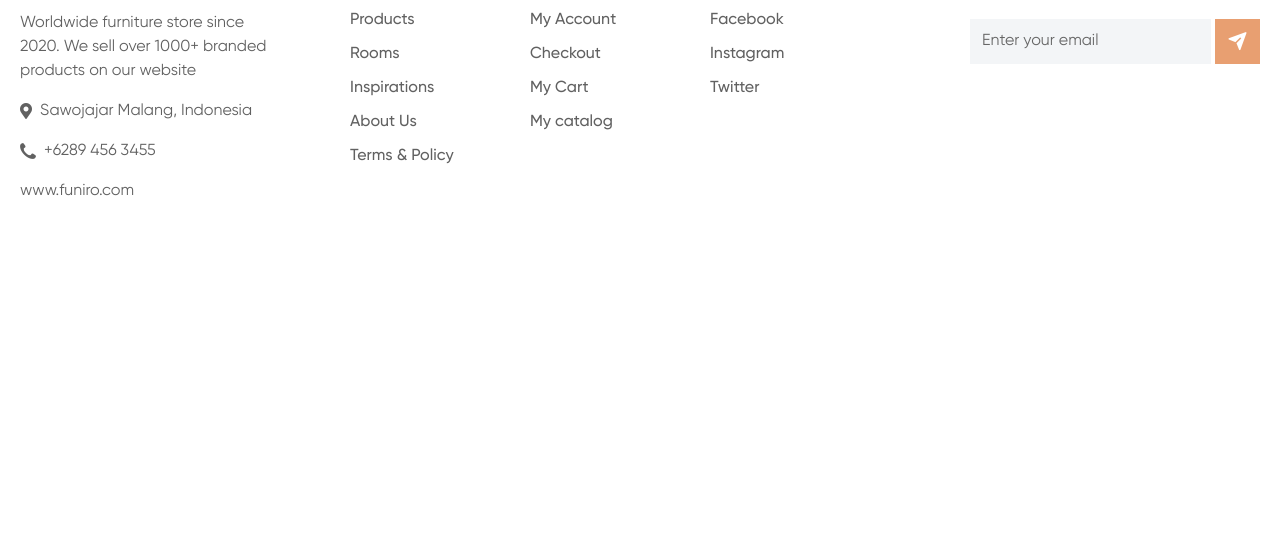
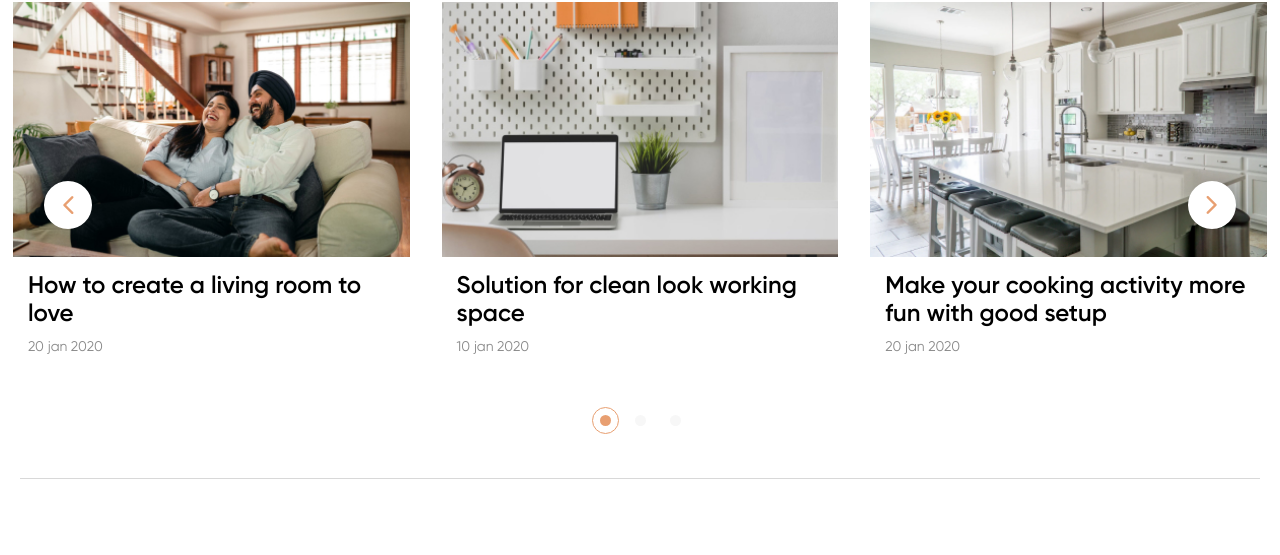
Before and after one commit to yungmoty/Funiro, a plain HTML site: page index.html in a window 1280 px wide. Shown: the part 2550-3105 px from the top of the page. Before the commit the page ends 2813 px from the top, so only its background shows below. Drawn offline with nearby package versions, Linux system fonts and the light colour scheme; files whose address does not match are found by name.

Commit message:
Added block of tips
Added and configured the slider, and added the adaptive

```diff
--- a/css/main.css
+++ b/css/main.css
@@ -1038,7 +1038,70 @@ body._lock {
 	z-index: 5;
 	justify-content: space-between;
 }
-.slider-arrows {
+
+/* ===== Page#4 ===== */
+.tips {
+	padding-top: calc(30px + (44 - 30) * ((100vw - 320px) / (1270 - 320)));
+	padding-bottom: calc(30px + (44 - 30) * ((100vw - 320px) / (1270 - 320)));
 }
-.slider-rooms__dotts {
+.tips__container {
 }
+.tips__title {
+}
+
+/* swiper-tips */
+.slider-tips {
+	position: relative;
+}
+.slider-tips__body {
+	/* Решение проблемы с box-shadow  */
+	overflow: hidden;
+	margin-right: calc(-15px + (-32 - -15) * ((100vw - 320px) / (1270 - 320)));
+	margin-left: calc(-15px + (-32 - -15) * ((100vw - 320px) / (1270 - 320)));
+	padding: calc(15px + (25 - 15) * ((100vw - 320px) / (1270 - 320)));
+}
+.slider-tips__slide {
+	display: flex;
+	flex-direction: column;
+	transition: box-shadow 0.3s ease 0s;
+}
+.slider-tips__image {
+	padding: 0 0 calc(251 / 391 * 100%) 0;
+}
+.slider-tips__content {
+	display: flex;
+	flex-direction: column;
+	padding: 15px;
+	flex: 1 1 auto;
+	align-items: flex-start;
+}
+.slider-tips__title {
+	flex: 1 1 auto;
+	color: inherit;
+	font-weight: 600;
+	line-height: 120%;
+	font-size: calc(18px + (24 - 18) * ((100vw - 320px) / (1270 - 320)));
+	transition: color 0.3s ease 0s;
+}
+.slider-tips__title:not(:last-child) {
+	margin: 0px 0px calc(8 / 24 * 1em) 0px;
+}
+.slider-tips__text {
+	color: var(--color2);
+	font-size: 14px;
+	line-height: 150%;
+}
+.slider-tips__dotts {
+	padding-top: calc(0px + (8 - 0) * ((100vw - 320px) / (1270 - 320)));
+	justify-content: center;
+}
+.slider-tips__arrows {
+	pointer-events: none;
+	position: absolute;
+	top: 50%;
+	transform: translate(0, -50%);
+	width: calc(100% - 48px);
+	left: 24px;
+	z-index: 5;
+	justify-content: space-between;
+}
--- a/css/media.css
+++ b/css/media.css
@@ -641,6 +641,10 @@
 		width: calc(100% + 48px);
 		left: -24px;
 	}
+	.slider-tips__arrows {
+		width: calc(100% + 48px);
+		left: -24px;
+	}
 }
 
 /* === SPECIAL === */
@@ -727,6 +731,12 @@
 	.rooms__button:hover {
 		background: #ee8e53;
 	}
+	.slider-tips__slide:hover {
+		box-shadow: 0 0 32px rgba(97, 97, 97, 0.2);
+	}
+	.slider-tips__title:hover {
+		color: var(--color1);
+	}
 }
 
 @media (any-hover: none) {
--- a/index.html
+++ b/index.html
@@ -387,6 +387,57 @@
 					</div>
 				</div>
 			</section>
+			<section class="page__tips tips">
+				<div class="tips__container">
+					<h2 class="tips__title main-title">Tips & Tricks</h2>
+					<div class="tips__slider slider-tips">
+						<div class="slider-tips__body swiper">
+							<div class="slider-tips__wrapper swiper-wrapper">
+								<div class="slider-tips__slide swiper-slide">
+									<a href="" class="slider-tips__image _ibg">
+										<img src="images/tips/01.jpg" alt="How to create a living
+										room to love">
+									</a>
+									<div class="slider-tips__content">
+										<a href="" class="slider-tips__title">How to create a living
+											room to love</a>
+										<div class="slider-tips__text">20 jan 2020</div>
+									</div>
+								</div>
+								<div class="slider-tips__slide swiper-slide">
+									<a href="" class="slider-tips__image _ibg">
+										<img src="images/tips/02.jpg" alt="Solution for clean look working
+										space">
+									</a>
+									<div class="slider-tips__content">
+										<a href="" class="slider-tips__title">Solution for clean look working
+											space</a>
+										<div class="slider-tips__text">10 jan 2020</div>
+									</div>
+								</div>
+								<div class="slider-tips__slide swiper-slide">
+									<a href="" class="slider-tips__image _ibg">
+										<img src="images/tips/03.jpg" alt="Make your cooking activity
+										more fun with good setup">
+									</a>
+									<div class="slider-tips__content">
+										<a href="" class="slider-tips__title">Make your cooking activity
+											more fun with good setup</a>
+										<div class="slider-tips__text">20 jan 2020</div>
+									</div>
+								</div>
+							</div>
+						</div>
+						<div class="slider-tips__dotts"></div>
+						<div class="slider-tips__arrows slider-arrows">
+							<button type="button"
+								class="slider-arrow slider-arrow_white slider-arrow_prev _icon-arrow-down"></button>
+							<button type="button"
+								class="slider-arrow slider-arrow_white slider-arrow_next _icon-arrow-down"></button>
+						</div>
+					</div>
+				</div>
+			</section>
 		</main>
 		<footer class="footer">
 			<div class="footer__container">
--- a/js/common.js
+++ b/js/common.js
@@ -25,7 +25,7 @@ const isMobile = {
 	}
 }
 
-window.addEventListener('DOMContentLoaded', function () {
+document.addEventListener('DOMContentLoaded', function () {
 	document.addEventListener('click', documentActions);
 
 	function documentActions(e) {
@@ -231,6 +231,47 @@ window.addEventListener('DOMContentLoaded', function () {
 		})
 	};
 	//\\swiper-rooms//\\
+
+	//\\swiper-tips\\//
+	if (document.querySelector('.slider-tips__body')) {
+		new Swiper('.slider-tips__body', {
+			observer: true,
+			observeParents: true,
+			slidesPerView: 3,
+			spaceBetween: 32,
+			watchOverflow: true,
+			speed: 800,
+			loop: true,
+			// Dotts
+			pagination: {
+				el: '.slider-tips__dotts',
+				clickable: true
+			},
+			// Arrows
+			navigation: {
+				prevEl: '.slider-tips .slider-arrow_prev',
+				nextEl: '.slider-tips .slider-arrow_next'
+			},
+			breakpoints: {
+				// wh >= 320
+				320: {
+					slidesPerView: 1.1,
+					spaceBetween: 15,
+				},
+				// wh >= 768
+				768: {
+					slidesPerView: 2,
+					spaceBetween: 20,
+				},
+				// wh >= 992
+				992: {
+					slidesPerView: 3,
+					spaceBetween: 32,
+				},
+			}
+		})
+	};
+	//\\swiper-tips//\\
 
 	//\\header\\//
 	const headerElement = document.querySelector('.header');
```
Also changed, not shown: images/tips/01.jpg (added), images/tips/02.jpg (added), images/tips/03.jpg (added).
